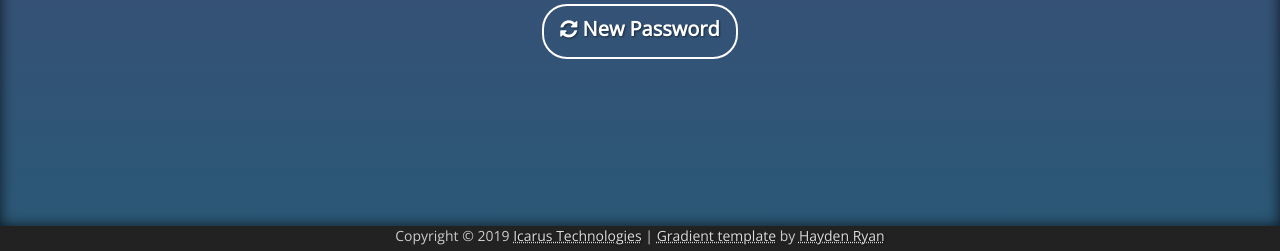
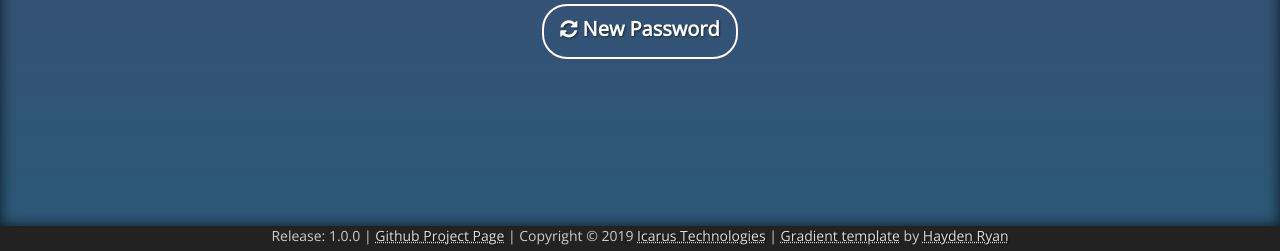
Before and after one commit to synackray/flask-password, a Flask app: page / in a window 1280 px wide. Shown: the part 574-825 px from the top of the page. Run offline with Flask 2, Linux system fonts and the light colour scheme.

Commit message:
Moved footer sections

```diff
--- a/app.py
+++ b/app.py
@@ -16,6 +16,7 @@ themes = [
     "frost", "mauve", "deep-sea-space", "solid-vault", "deep-space", "purplin",
     "little-leaf", "purple-bliss", "amethyst", "namn", "kashmir"
     ]
+release = "1.0.0"
 
 @app.route("/", methods=["POST", "GET"])
 def index():
@@ -49,11 +50,12 @@ def index():
             language=options["language"], spaces=options["spaces"],
             symbol=options["symbol"], uppercase=options["uppercase"])
         return render_template(
-            "index.html", language=options["language"],
+            "index.html", debug=options["debug"], debug_data=options,
+            language=options["language"], release=release,
             spaces=options["spaces"], symbol=options["symbol"],
             uppercase=options["uppercase"], theme="sea-blue",
             title="Password Generator", password=password, year=dt.now().year,
-            debug=options["debug"], debug_data=options)
+            )
 
 if __name__ == "__main__":
     app.run(debug=True)
--- a/templates/index.html
+++ b/templates/index.html
@@ -57,7 +57,7 @@
       {% if debug %}
       Debug: {{ debug_data }} |
       {% endif %}
-      Copyright &copy; {{ year }} <a href="https://www.icarustech.com">Icarus Technologies</a> | <a href="https://haydenryan.github.io/OnePagers-gradient/">Gradient template</a> by <a href="http://gennext.net.au">Hayden Ryan</a>
+      Release: {{ release }} | <a href="https://github.com/synackray/flask-password">Github Project Page</a> | Copyright &copy; {{ year }} <a href="https://www.icarustech.com">Icarus Technologies</a> | <a href="https://haydenryan.github.io/OnePagers-gradient/">Gradient template</a> by <a href="http://gennext.net.au">Hayden Ryan</a>
       </div>
       </div>
 
```
